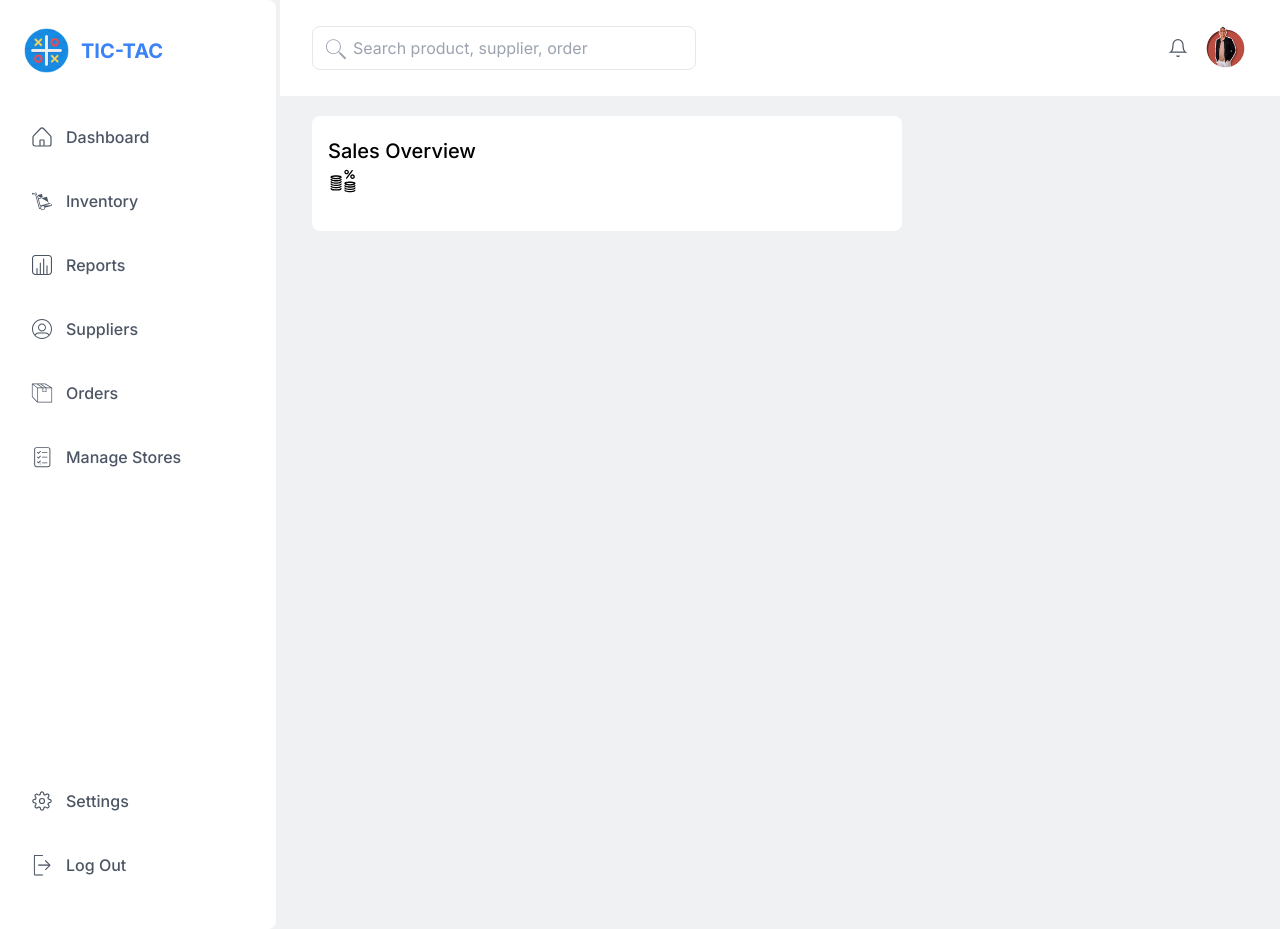
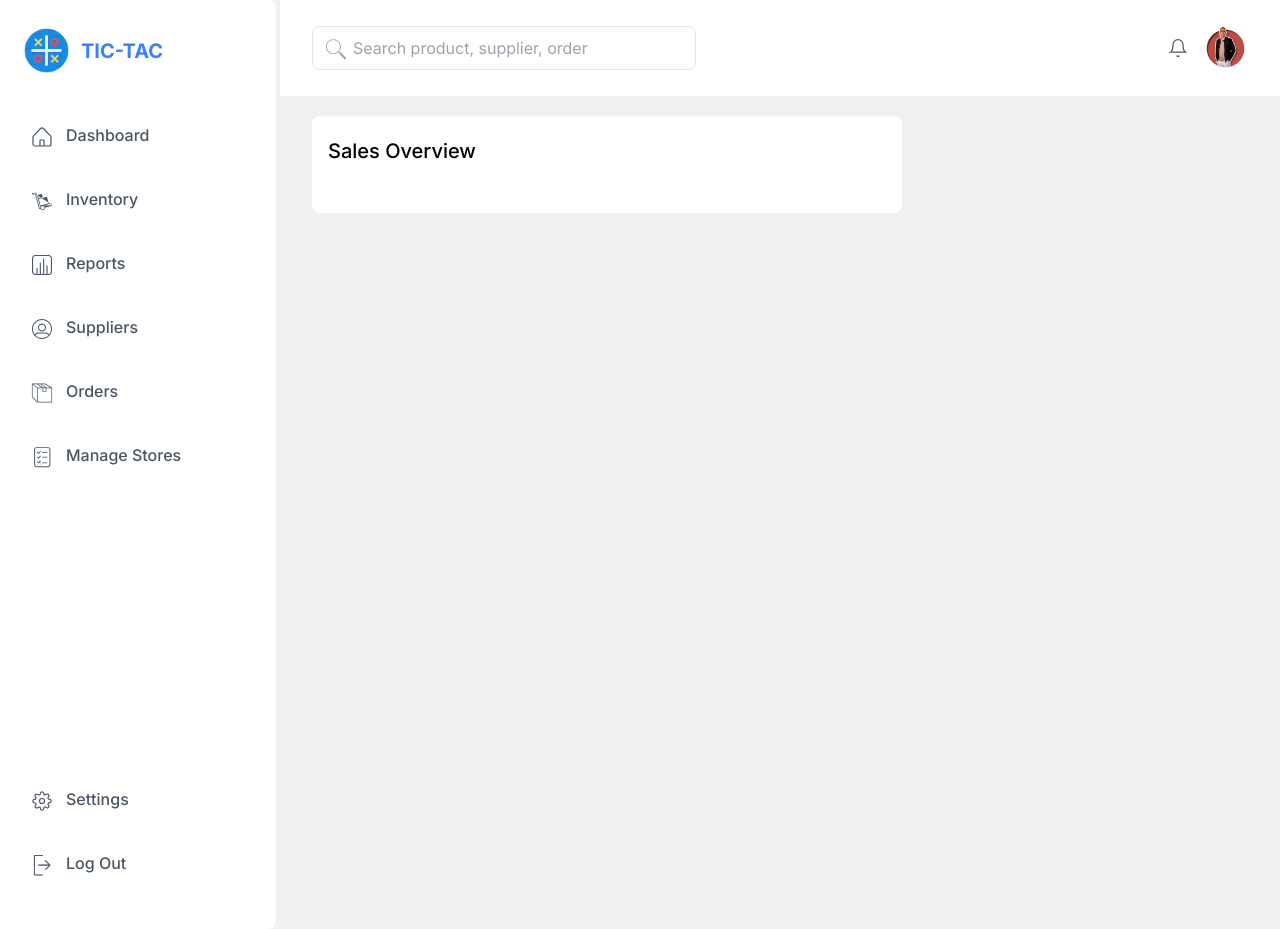
Before and after one commit to Zengoozz/Inventory-Management, a React (Vite) app: page / in a window 1280 px wide. Built offline with nearby package versions, Linux system fonts and the light colour scheme.

Commit message:
tailwind__CustomFontSize

```diff
--- a/src/Components/Hero/CardItem.tsx
+++ b/src/Components/Hero/CardItem.tsx
@@ -8,11 +8,21 @@ type props = {
 const CardItem = (props: props) => {
    return (
       <div className="pt-5 pb-[1.563rem] px-4 rounded-lg bg-white">
-         <h1 className="inline text-xl font-medium capitalize">{props.cardData.Title}</h1>
-         <InfoItem
-            Name={props.cardData.Icons[0].Name}
-            Icon={props.cardData.Icons[0].Icon}
-         />
+         <h1 className="inline text-customXl font-medium capitalize">{props.cardData.Title}</h1>
+         <div className="mt-[1.375rem] flex justify-between">
+            {props.cardData.Icons.map((c, index) => (
+               <>
+                  <InfoItem
+                     order={index}
+                     length={props.cardData.Icons.length - 1}
+                     icon={c}
+                  />
+                  {index != props.cardData.Icons.length - 1 && (
+                     <div className="border-r-[1px] border-gray-100" />
+                  )}
+               </>
+            ))}
+         </div>
       </div>
    );
 };
--- a/src/Components/Sidebar/Sidebar.tsx
+++ b/src/Components/Sidebar/Sidebar.tsx
@@ -11,7 +11,7 @@ const Sidebar = () => {
                width={45}
                height={45}
             />
-            <p className="ml-3 font-bold text-xl  text-blue-500 uppercase">
+            <p className="ml-3 font-bold text-customXl  text-blue-500 uppercase">
                tic-tac
             </p>
          </span>
--- a/tailwind.config.js
+++ b/tailwind.config.js
@@ -6,7 +6,13 @@ export default {
   ],
   theme: {
     fontSize: {
-      xl: ['1.25rem', '1.875rem']
+      sm: ['14px', '1.25rem'],
+      base: ['16px', '1.25rem'],
+      customBase:['16px', '1.5rem'],
+      lg: ['20px', '1.25rem'],
+      xl:['24px', '1.25rem'],
+      customXl: ['1.25rem', '1.875rem'],
+      header: ['36px', '1.25rem'],
     },
     extend: {},
   },
```
